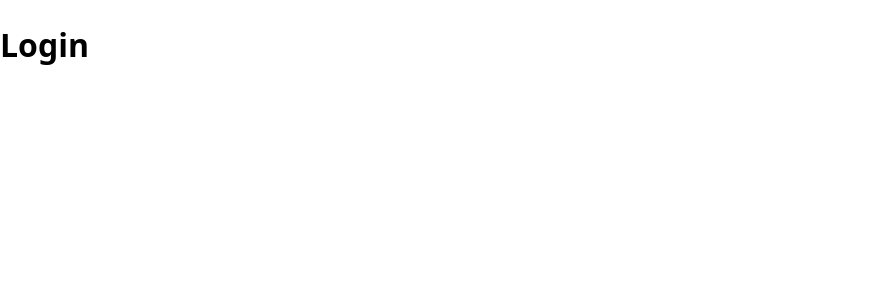
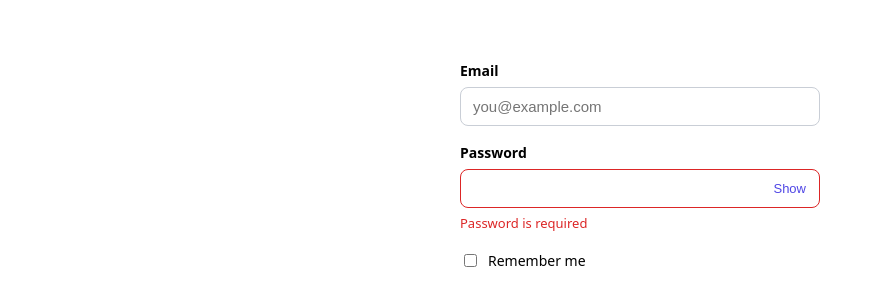
Before and after one commit to dhanveergowda63-bot/MDMS, a React (Vite) app: page /login in a window 1280 px wide. Shown: the top 306 px of the page, without its empty margins (0-881 px from the left). Built offline with nearby package versions, Linux system fonts and the light colour scheme.

Commit message:
add Input, PasswordField and Checkbox form components

```diff
--- a/src/features/auth/pages/LoginPage.tsx
+++ b/src/features/auth/pages/LoginPage.tsx
@@ -1,3 +1,15 @@
+import { useState } from "react";
+import Input from "../../../shared/components/forms/Input";
+import PasswordField from "../../../shared/components/forms/PasswordField";
+import Checkbox from "../../../shared/components/forms/Checkbox";
+
 export default function LoginPage() {
-  return <h1>Login</h1>;
+  const [remember, setRemember] = useState(false);
+  return (
+    <div style={{ maxWidth: 360, margin: "60px auto" }}>
+      <Input label="Email" type="email" placeholder="you@example.com" />
+      <PasswordField label="Password" error="Password is required" />
+      <Checkbox label="Remember me" checked={remember} onChange={(e) => setRemember(e.target.checked)} />
+    </div>
+  );
 }
--- /dev/null
+++ b/src/shared/components/forms/Checkbox.tsx
@@ -0,0 +1,18 @@
+import type { InputHTMLAttributes } from "react";
+import "./forms.css";
+
+interface CheckboxProps extends Omit<
+  InputHTMLAttributes<HTMLInputElement>,
+  "type"
+> {
+  label: string;
+}
+
+export default function Checkbox({ label, ...rest }: CheckboxProps) {
+  return (
+    <label className="checkbox">
+      <input type="checkbox" {...rest} />
+      {label}
+    </label>
+  );
+}
--- /dev/null
+++ b/src/shared/components/forms/Input.tsx
@@ -0,0 +1,40 @@
+import { forwardRef, useId } from "react";
+import type { InputHTMLAttributes, ReactNode } from "react";
+import "./forms.css";
+
+export interface InputProps extends InputHTMLAttributes<HTMLInputElement> {
+  label: string;
+  error?: string;
+  endAdornment?: ReactNode;
+}
+
+const Input = forwardRef<HTMLInputElement, InputProps>(
+  ({ label, error, endAdornment, id, className = "", ...rest }, ref) => {
+    const autoId = useId();
+    const inputId = id ?? autoId;
+    return (
+      <div className="field">
+        <label htmlFor={inputId} className="field__label">{label}</label>
+        <div className="field__control">
+          <input
+            ref={ref}
+            id={inputId}
+            className={`field__input ${error ? "field__input--error" : ""} ${className}`}
+            aria-invalid={!!error}
+            aria-describedby={error ? `${inputId}-error` : undefined}
+            {...rest}
+          />
+          {endAdornment}
+        </div>
+        {error && (
+          <p id={`${inputId}-error`} className="field__error" role="alert">
+            {error}
+          </p>
+        )}
+      </div>
+    );
+  }
+);
+Input.displayName = "Input";
+
+export default Input;
--- /dev/null
+++ b/src/shared/components/forms/PasswordField.tsx
@@ -0,0 +1,31 @@
+import { forwardRef, useState } from "react";
+import Input from "./Input";
+import type { InputProps } from "./Input";
+
+type PasswordFieldProps = Omit<InputProps, "type" | "endAdornment">;
+
+const PasswordField = forwardRef<HTMLInputElement, PasswordFieldProps>(
+  (props, ref) => {
+    const [visible, setVisible] = useState(false);
+    return (
+      <Input
+        {...props}
+        ref={ref}
+        type={visible ? "text" : "password"}
+        endAdornment={
+          <button
+            type="button"
+            className="field__adornment"
+            onClick={() => setVisible((v) => !v)}
+            aria-label={visible ? "Hide password" : "Show password"}
+          >
+            {visible ? "Hide" : "Show"}
+          </button>
+        }
+      />
+    );
+  },
+);
+PasswordField.displayName = "PasswordField";
+
+export default PasswordField;
--- /dev/null
+++ b/src/shared/components/forms/forms.css
@@ -0,0 +1,52 @@
+.field {
+  display: flex;
+  flex-direction: column;
+  gap: 6px;
+  margin-bottom: 16px;
+}
+.field__label {
+  font-size: 14px;
+  font-weight: 600;
+}
+.field__control {
+  position: relative;
+  display: flex;
+  align-items: center;
+}
+.field__input {
+  width: 100%;
+  padding: 10px 12px;
+  font-size: 15px;
+  border: 1px solid #c9ced6;
+  border-radius: 8px;
+  background: #fff;
+  color: #111827;
+}
+.field__input:focus {
+  outline: 2px solid #4f46e5;
+  outline-offset: 1px;
+}
+.field__input--error {
+  border-color: #dc2626;
+}
+.field__error {
+  margin: 0;
+  font-size: 13px;
+  color: #dc2626;
+}
+.field__adornment {
+  position: absolute;
+  right: 8px;
+  background: none;
+  border: none;
+  cursor: pointer;
+  font-size: 13px;
+  color: #4f46e5;
+}
+.checkbox {
+  display: flex;
+  align-items: center;
+  gap: 8px;
+  font-size: 14px;
+  cursor: pointer;
+}
```
